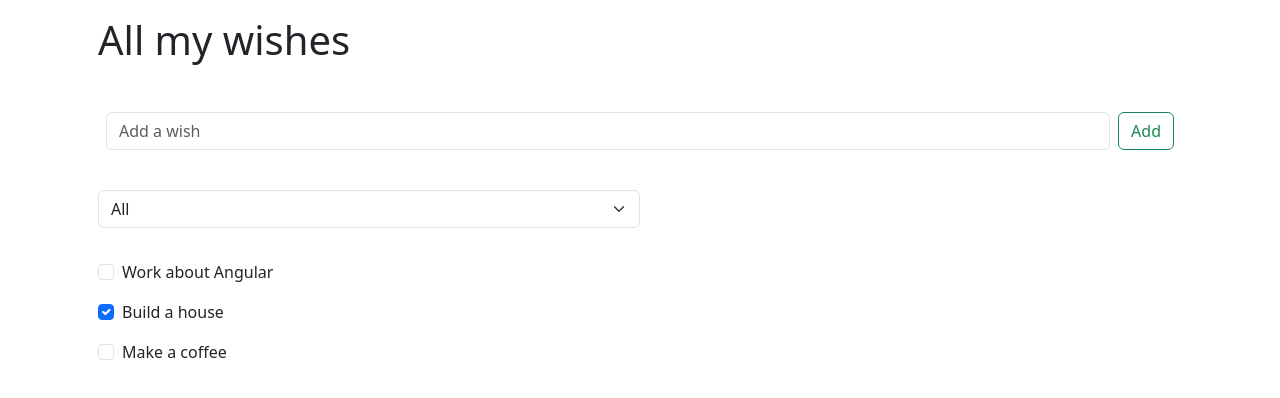
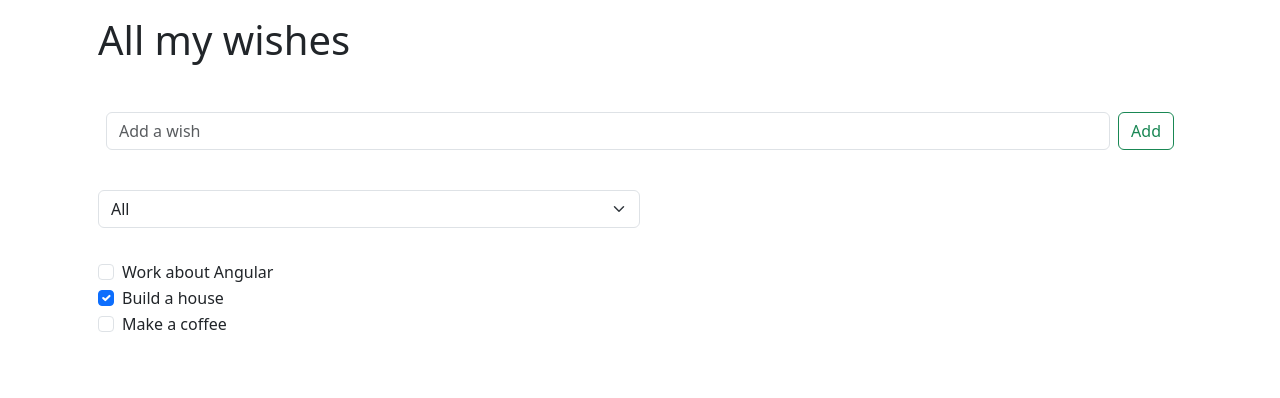
Before and after one commit to mouLam/whishListApp, an Angular app: page / in a window 1280 px wide. Shown: the top 398 px of the page. Built offline with nearby package versions, Linux system fonts and the light colour scheme.

Commit message:
Setting up two-way-binding again for wish list items

```diff
--- a/src/app/filter-wish-list/filter-wish-list.component.ts
+++ b/src/app/filter-wish-list/filter-wish-list.component.ts
@@ -24,9 +24,7 @@ export class FilterWishListComponent {
   filterValueSelected: any = "0";
 
   ngOnInit(): void {
-    console.log(this.filteredWishesEmit);
     this.filterValueChange("0");
-    console.log(this.filteredWishesEmit);
   }
 
   filterValueChange(value: any) {
--- /dev/null
+++ b/src/app/wish-list-item/wish-list-item.component.html
@@ -0,0 +1,11 @@
+<div class="form-check">
+  <input class="form-check-input" type="checkbox"
+         [id]="idx" value="option{{idx}}"
+         [checked]="fulfilled"
+         (click)="checkOrUncheck()"
+  >
+  <label class="form-check-label"
+         [for]="idx">
+    {{ wishText }}
+  </label>
+</div>
--- /dev/null
+++ b/src/app/wish-list-item/wish-list-item.component.ts
@@ -0,0 +1,23 @@
+import {Component, EventEmitter, Input, Output} from '@angular/core';
+
+@Component({
+  selector: 'app-wish-list-item',
+  standalone: true,
+  imports: [],
+  templateUrl: './wish-list-item.component.html',
+  styleUrl: './wish-list-item.component.scss'
+})
+export class WishListItemComponent {
+
+  @Input() wishText! : string;
+  @Input() idx! : number;
+  @Input() fulfilled! : boolean;
+  @Output() fulfilledChange = new EventEmitter<boolean>();
+
+  checkOrUncheck(): void {
+    // In this next line, we can set input because it's an HTMLInputElement. Can't be managed ourselves
+    this.fulfilled = !this.fulfilled;
+    this.fulfilledChange.emit(this.fulfilled);
+  }
+
+}
--- a/src/app/wish-list-show/wish-list-show.component.html
+++ b/src/app/wish-list-show/wish-list-show.component.html
@@ -4,18 +4,14 @@
   </div>
 
   <ng-template #showWishList>
-    <ul *ngFor="let wish of wishes; let idx = index" class="wish-list">
-      <div class="form-check">
-        <input class="form-check-input" type="checkbox"
-               [id]="idx" value="option{{idx}}"
-               [checked]="wish.isCompleted"
-               (click)="checkOrUncheck(wish)"
-        >
-        <label class="form-check-label"
-               [for]="idx">
-          {{ wish.wishName }}
-        </label>
-      </div>
+    <ul class="wish-list">
+      <app-wish-list-item
+        *ngFor="let wish of wishes; let idx = index"
+        [wishText]="wish.wishName"
+        [idx]="idx"
+        [(fulfilled)]="wish.isCompleted"
+      >
+      </app-wish-list-item>
     </ul>
   </ng-template>
 </div>
--- a/src/app/wish-list-show/wish-list-show.component.ts
+++ b/src/app/wish-list-show/wish-list-show.component.ts
@@ -1,13 +1,15 @@
 import {Component, Input} from '@angular/core';
 import {NgForOf, NgIf} from "@angular/common";
 import {WishList} from "../../shared/wishList";
+import {WishListItemComponent} from "../wish-list-item/wish-list-item.component";
 
 @Component({
   selector: 'app-wish-list-show',
   standalone: true,
   imports: [
     NgForOf,
-    NgIf
+    NgIf,
+    WishListItemComponent
   ],
   templateUrl: './wish-list-show.component.html',
   styleUrl: './wish-list-show.component.scss'
@@ -15,7 +17,4 @@ import {WishList} from "../../shared/wishList";
 export class WishListShowComponent {
   @Input() wishes: WishList[] = [];
 
-  checkOrUncheck(wish: WishList): void {
-    wish.isCompleted = !wish.isCompleted;
-  }
 }
```
Also changed, not shown: src/app/wish-list-item/wish-list-item.component.scss (added), 1 other file (tests, documents, lock files or other folders).
